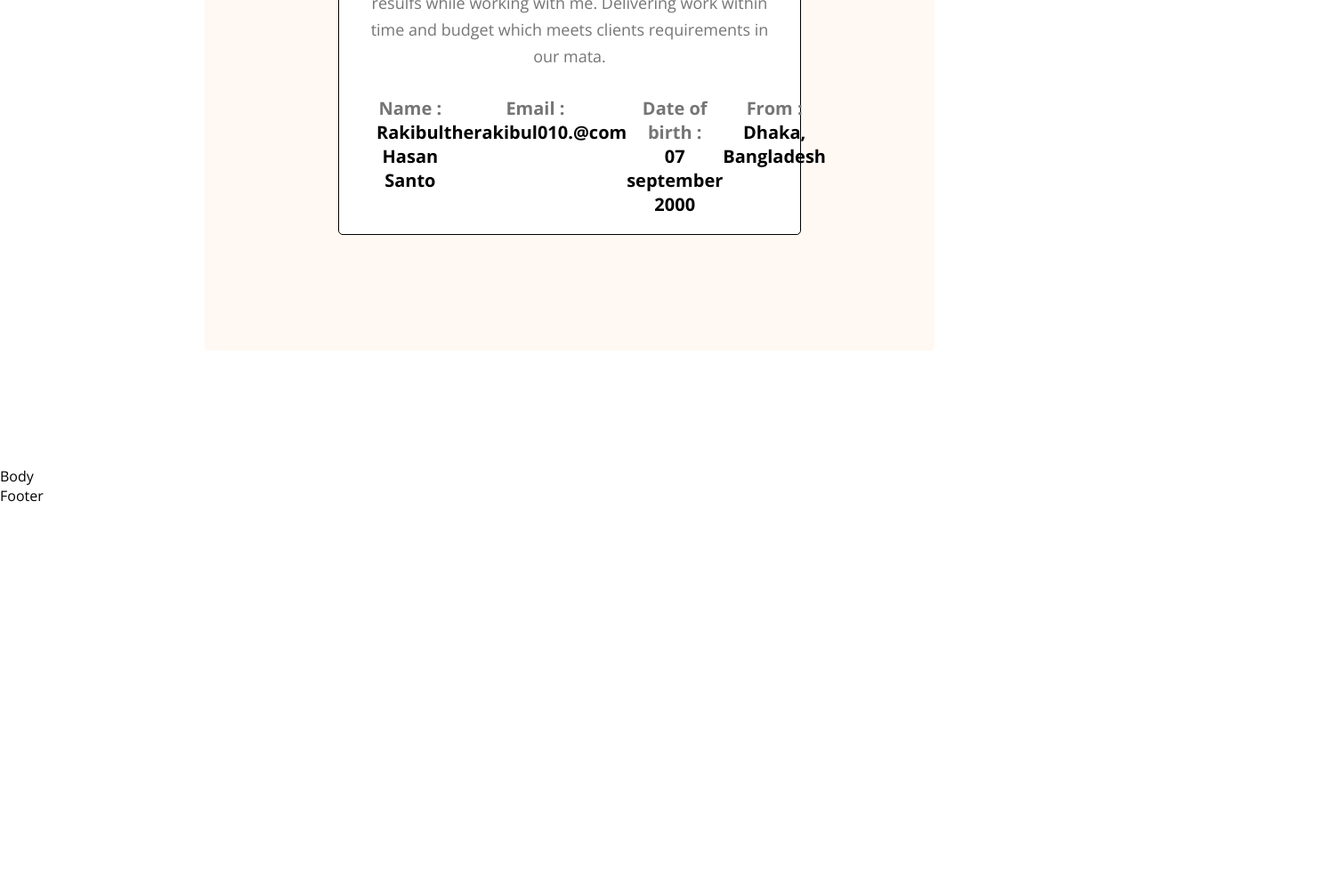
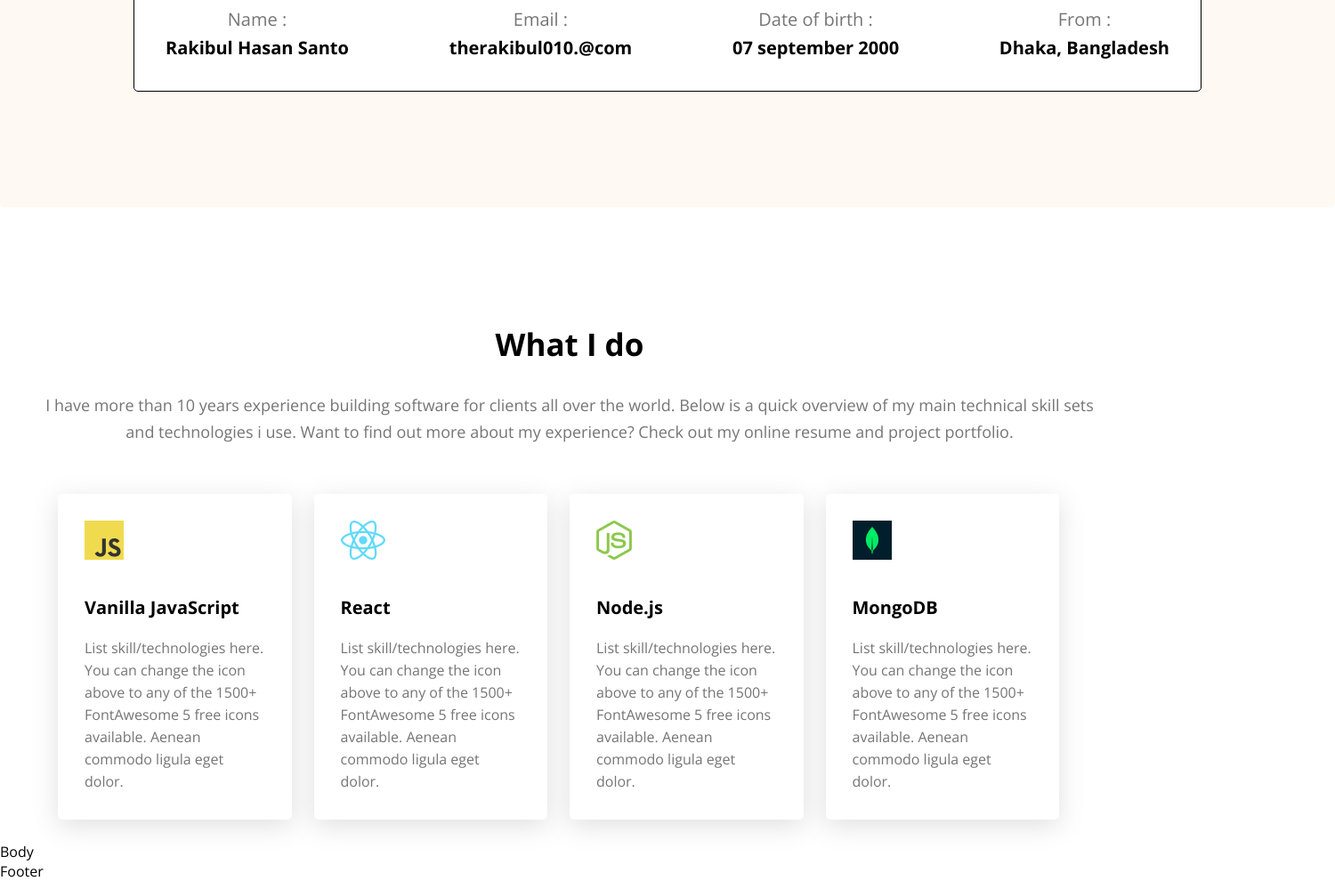
Before and after one commit to RHsanto/web-dev-almari, a plain HTML site: page index.html in a window 1280 px wide. Shown: the part 1284-2274 px from the top of the page at 89% size, 1500 px wide, since content can reach past the window. Before the commit the page ends 1852 px from the top, so only its background shows below. Drawn offline with nearby package versions, Linux system fonts and the light colour scheme; a web font is replaced by a local one.

Commit message:
Done
Complete What I do section

```diff
--- a/index.html
+++ b/index.html
@@ -5,6 +5,7 @@
     <meta name="viewport" content="width=device-width, initial-scale=1.0" />
     <link rel="stylesheet" href="style.css" />
     <title>web-dev-almari</title>
+    <script src="https://kit.fontawesome.com/82d0ddfac9.js" crossorigin="anonymous"></script>
   </head>
   <body>
     <header class="primary_Bclr">
@@ -28,8 +29,8 @@
             Morning because as to society behaved moments.
           </p>
           <div class="btn_grp">
-            <button class="primary_btn">Download CV</button>
-            <button class="contact_btn">Contact</button>
+            <button class="primary_btn"><i class="fa-solid fa-download"></i> Download CV</button>
+            <button class="contact_btn"><i class="fa-solid fa-phone"></i> Contact</button>
           </div>
         </div>
         <div>
@@ -49,21 +50,64 @@
         </p>
         <div class="about_info">
           <div>
-            <h3 class="info_title dark_3">Name :</h3>
-            <h3 class="info_value">Rakibul Hasan Santo</h3>
+            <div class="card_title dark_3">Name :</div>
+            <h3 class="card_title">Rakibul Hasan Santo</h3>
           </div>
           <div>
-            <h3 class="info_title dark_3">Email :</h3>
-            <h3 class="info_value">therakibul010.@com</h3>
+            <div class="card_title dark_3">Email :</div>
+            <h3 class="card_title">therakibul010.@com</h3>
           </div>
           <div>
-            <h3 class="info_title dark_3">Date of birth :</h3>
-            <h3 class="info_value">07 september 2000</h3>
+            <div class="card_title dark_3">Date of birth :</div>
+            <h3 class="card_title">07 september 2000</h3>
           </div>
           <div>
-            <h3 class="info_title dark_3">From :</h3>
-            <h3 class="info_value">Dhaka, Bangladesh</h3>
+            <div class="card_title dark_3">From :</div>
+            <h3 class="card_title">Dhaka, Bangladesh</h3>
           </div>
+        </div>
+      </div>
+    </div>
+    <!-- What I do section -->
+    <div class="container what_section">
+      <h1 class="section_title">What I do</h1>
+      <p class="section_pera">
+        I have more than 10 years experience building software for clients all over the world. Below
+        is a quick overview of my main technical skill sets and technologies i use. Want to find out
+        more about my experience? Check out my online resume and project portfolio.
+      </p>
+      <div class="card_grp">
+        <div class="card">
+          <img src="./images/icons/js.png" alt="" />
+          <h1 class="card_title">Vanilla JavaScript</h1>
+          <p class="dark_3">
+            List skill/technologies here. You can change the icon above to any of the 1500+
+            FontAwesome 5 free icons available. Aenean commodo ligula eget dolor.
+          </p>
+        </div>
+        <div class="card">
+          <img src="./images/icons/react.png" alt="" />
+          <h1 class="card_title">React</h1>
+          <p class="dark_3">
+            List skill/technologies here. You can change the icon above to any of the 1500+
+            FontAwesome 5 free icons available. Aenean commodo ligula eget dolor.
+          </p>
+        </div>
+        <div class="card">
+          <img src="./images/icons/nodejs.png" alt="" />
+          <h1 class="card_title">Node.js</h1>
+          <p class="dark_3">
+            List skill/technologies here. You can change the icon above to any of the 1500+
+            FontAwesome 5 free icons available. Aenean commodo ligula eget dolor.
+          </p>
+        </div>
+        <div class="card">
+          <img src="./images/icons/mongo.png" alt="" />
+          <h1 class="card_title">MongoDB</h1>
+          <p class="dark_3">
+            List skill/technologies here. You can change the icon above to any of the 1500+
+            FontAwesome 5 free icons available. Aenean commodo ligula eget dolor.
+          </p>
         </div>
       </div>
     </div>
--- a/style.css
+++ b/style.css
@@ -35,6 +35,7 @@
 }
 
 .container {
+  width: 1200px;
   margin: 0 auto;
   text-align: center;
 }
@@ -45,6 +46,12 @@
 .section_pera {
   font-size: 18px;
   color: #757575;
+  padding: 30px 10px;
+  line-height: 30px;
+}
+.card_title {
+  font-size: 20px;
+  margin-top: 5px;
 }
 /* Header */
 
@@ -107,30 +114,42 @@ a {
 }
 /* about_section */
 .about_sec {
-  margin: 130px 230px;
+  margin-top: 130px;
   padding: 130px 150px;
   border-radius: 5px;
 }
-.about_desc p {
-  padding: 30px 10px;
-  line-height: 30px;
-}
+
 .about_desc {
   background-color: white;
   border: 1px solid black;
   border-radius: 5px;
-  padding: 20px;
+  padding: 10px;
 }
 
-.about_info {
+.about_info,
+.card_grp {
   display: flex;
   justify-content: space-between;
-  padding: 0px 22px;
+  padding: 25px;
 }
 
-.info_title,
-.info_value {
-  font-size: 20px;
+/* what I do section */
+.what_section {
+  margin-top: 130px;
+}
+
+.card {
+  margin-right: 25px;
+  padding: 30px;
+  text-align: start;
+  border-radius: 5px;
+  box-shadow: rgba(100, 100, 111, 0.2) 0px 7px 29px 0px;
+}
+.card h1 {
+  padding: 30px 0 20px 0;
+}
+.card p {
+  line-height: 25px;
 }
 /* Responsive Design css */
 
```
